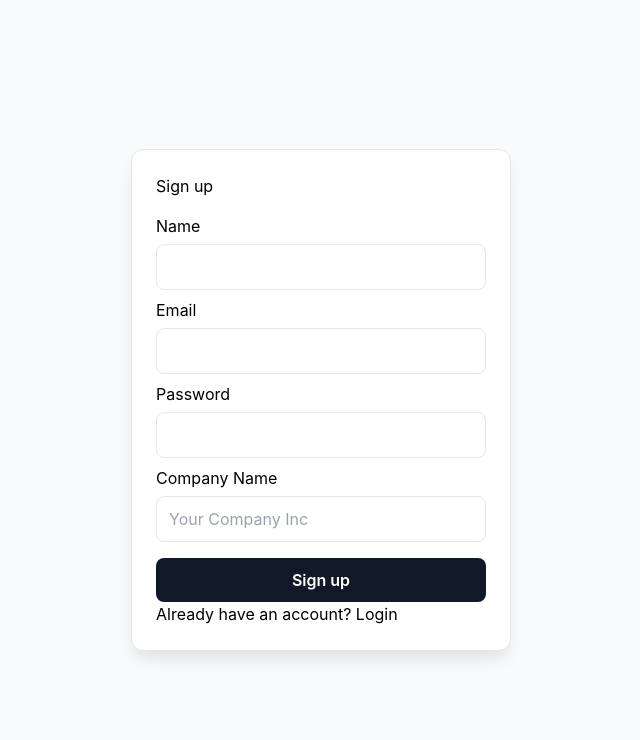
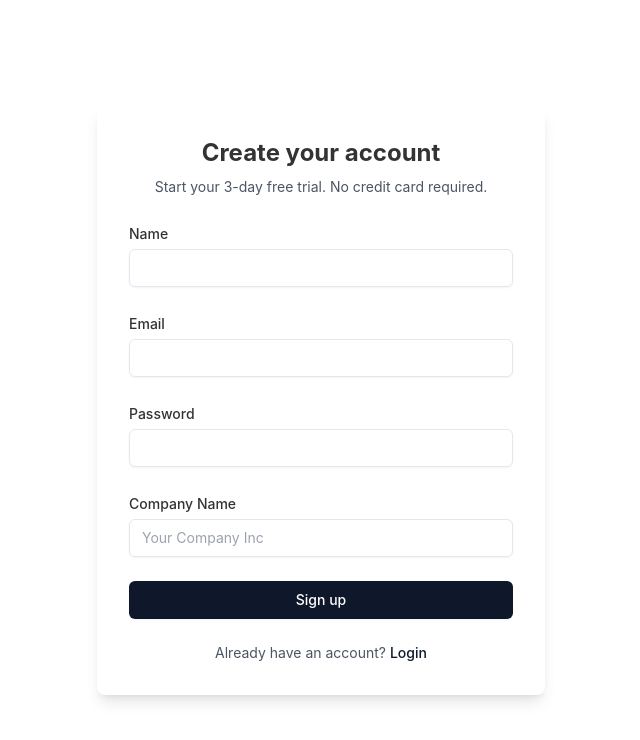
Before and after one commit to Omchaurasia33/IT-Project-Navigator, a React (Create React App) app in the folder frontend/: page /signup in a window 1280 px wide. Shown: the top 740 px of the page, without its empty margins (319-959 px from the left). Built offline with nearby package versions, Linux system fonts and the light colour scheme.

Commit message:
minor bugs

```diff
--- a/frontend/src/components/Auth/LoginPage.jsx
+++ b/frontend/src/components/Auth/LoginPage.jsx
@@ -56,43 +56,85 @@ export default function LoginPage() {
     }
   };
 
+  const inputClasses = "mt-1 block w-full px-3 py-2 bg-transparent border border-border-light dark:border-border-dark rounded-md shadow-sm placeholder-placeholder-light dark:placeholder-placeholder-dark focus:outline-none focus:ring-primary focus:border-primary text-text-light dark:text-text-dark sm:text-sm";
+  const buttonClasses = "w-full flex justify-center py-2 px-4 border border-transparent rounded-md shadow-sm text-sm font-medium text-white bg-primary hover:bg-opacity-90 focus:outline-none focus:ring-2 focus:ring-offset-2 focus:ring-primary disabled:opacity-50";
+
   return (
-    <div className="auth-container">
-      <form className="auth-card" onSubmit={onSubmit}>
-        <h2>Login</h2>
-        {error && <p className="auth-error">{error}</p>}
-        <label>
+    <div className="bg-background-light dark:bg-background-dark flex items-center justify-center min-h-screen" style={{color:'#333'}}>
+      <div className="w-full max-w-md p-8 space-y-6 bg-form-bg-light dark:bg-form-bg-dark rounded-lg shadow-lg">
+        <div className="text-center">
+          <h1 className="text-2xl font-bold text-text-light dark:text-text-dark">Sign in to your account</h1>
+          <p className="mt-2 text-sm text-gray-600 dark:text-gray-400">Select your organization to continue</p>
+        </div>
+
+        {error && <p className="text-center text-sm text-red-500">{error}</p>}
+
+        <form className="space-y-6" onSubmit={onSubmit}>
+          <div>
+            <label htmlFor="tenantSlug" className="text-sm font-medium text-text-light dark:text-text-dark">
               Organization
-          <select name="tenantSlug" value={form.tenantSlug} onChange={onChange} required
-          style={{
-  padding: "10px 12px",
-  border: "1px solid #e5e7eb",
-  borderRadius: "8px",
-  color: "#000",
-}}
-
+            </label>
+            <select
+              id="tenantSlug"
+              name="tenantSlug"
+              value={form.tenantSlug}
+              onChange={onChange}
+              required
+              className={inputClasses}
             >
               <option value="" disabled>Select your Organization</option>
               {tenants.map(tenant => (
                 <option key={tenant.slug} value={tenant.slug}>{tenant.name}</option>
               ))}
             </select>
+          </div>
+
+          <div>
+            <label htmlFor="email" className="text-sm font-medium text-text-light dark:text-text-dark">
+              Email
             </label>
-        <label>Email<input name="email" type="email" value={form.email} onChange={onChange} required /></label>
-        <label>Password<input name="password" type="password" value={form.password} onChange={onChange} required /></label>
+            <input
+              id="email"
+              name="email"
+              type="email"
+              autoComplete="email"
+              required
+              className={inputClasses}
+              value={form.email}
+              onChange={onChange}
+            />
+          </div>
 
-        <button type="submit" disabled={loading}>{loading ? 'Signing in...' : 'Login'}</button>
-        <p>Don't have an account? <Link to="/signup">Sign up</Link></p>
+          <div>
+            <label htmlFor="password" className="text-sm font-medium text-text-light dark:text-text-dark">
+              Password
+            </label>
+            <input
+              id="password"
+              name="password"
+              type="password"
+              autoComplete="current-password"
+              required
+              className={inputClasses}
+              value={form.password}
+              onChange={onChange}
+            />
+          </div>
+
+          <div>
+            <button type="submit" disabled={loading} className={buttonClasses}>
+              {loading ? 'Signing in...' : 'Login'}
+            </button>
+          </div>
         </form>
-      <style>{`
-        .auth-container{display:flex;align-items:center;justify-content:center;min-height:100vh;background:#f8fafc;padding:16px}
-        .auth-card{width:100%;max-width:380px;background:#fff;border:1px solid #e5e7eb;border-radius:12px;padding:24px;box-shadow:0 10px 15px -3px rgba(0,0,0,0.1);color:#000}
-        h2{margin:0 0 16px}
-        label{display:flex;flex-direction:column;gap:6px;margin:8px 0}
-        input{padding:10px 12px;border:1px solid #e5e7eb;border-radius:8px;color:#000}
-        button{margin-top:8px;width:100%;padding:10px 12px;border-radius:8px;border:none;background:#111827;color:#fff;font-weight:600}
-        .auth-error{color:#dc2626;margin:0 0 10px}
-      `}</style>
+
+        <p className="text-center text-sm text-gray-600 dark:text-gray-400">
+          Don't have an account?{' '}
+          <Link to="/signup" className="font-medium text-primary hover:text-opacity-80">
+            Sign up
+          </Link>
+        </p>
+      </div>
     </div>
   );
 }
--- a/frontend/src/components/Auth/SignupPage.jsx
+++ b/frontend/src/components/Auth/SignupPage.jsx
@@ -1,4 +1,3 @@
-
 import React, { useState } from 'react';
 import { useNavigate, Link } from 'react-router-dom';
 import { useAuth } from '../../auth/AuthContext';
@@ -93,39 +92,78 @@ export default function SignupPage() {
     }
   };
 
+  const inputClasses = "mt-1 block w-full px-3 py-2 bg-transparent border border-border-light dark:border-border-dark rounded-md shadow-sm placeholder-placeholder-light dark:placeholder-placeholder-dark focus:outline-none focus:ring-primary focus:border-primary text-text-light dark:text-text-dark sm:text-sm";
+  const buttonClasses = "w-full flex justify-center py-2 px-4 border border-transparent rounded-md shadow-sm text-sm font-medium text-white bg-primary hover:bg-opacity-90 focus:outline-none focus:ring-2 focus:ring-offset-2 focus:ring-primary disabled:opacity-50";
+
   return (
-    <div className="auth-container">
-      {!otpSent ? (
-        <form className="auth-card" onSubmit={onSignupSubmit}>
-          <h2>Sign up</h2>
-          {error && <p className="auth-error">{error}</p>}
-          <label>Name<input name="name" value={form.name} onChange={onChange} required /></label>
-          <label>Email<input name="email" type="email" value={form.email} onChange={onChange} required /></label>
-          <label>Password<input name="password" type="password" value={form.password} onChange={onChange} required /></label>
-          <label>Company Name<input name="tenantName" value={form.tenantName} onChange={onChange} placeholder="Your Company Inc" required /></label>
-          <button type="submit" disabled={loading}>{loading ? 'Creating account...' : 'Sign up'}</button>
-          <p>Already have an account? <Link to="/login">Login</Link></p>
-        </form>
-      ) : (
-        <form className="auth-card" onSubmit={onVerifyOtpSubmit}>
-          <h2>Verify your email</h2>
-          <p>An OTP has been sent to <strong>{form.email}</strong>. Please enter it below.</p>
-          {error && <p className="auth-error">{error}</p>}
-          <label>OTP<input name="otp" value={otp} onChange={onOtpChange} required /></label>
-          <button type="submit" disabled={loading}>{loading ? 'Verifying...' : 'Verify'}</button>
-          <p>Didn't receive the code? <button type="button" onClick={onResendOtp} disabled={loading} className="link-button">Resend OTP</button></p>
-        </form>
-      )}
-      <style>{`
-        .auth-container{display:flex;align-items:center;justify-content:center;min-height:100vh;background:#f8fafc;padding:16px}
-        .auth-card{width:100%;max-width:380px;background:#fff;border:1px solid #e5e7eb;border-radius:12px;padding:24px;box-shadow:0 10px 15px -3px rgba(0,0,0,0.1);color:#000}
-        h2{margin:0 0 16px}
-        label{display:flex;flex-direction:column;gap:6px;margin:8px 0}
-        input{padding:10px 12px;border:1px solid #e5e7eb;border-radius:8px;color:#000}
-        button{margin-top:8px;width:100%;padding:10px 12px;border-radius:8px;border:none;background:#111827;color:#fff;font-weight:600}
-        .auth-error{color:#dc2626;margin:0 0 10px}
-        .link-button{background:none;border:none;color:#111827;text-decoration:underline;padding:0;margin:0;cursor:pointer;}
-      `}</style>
+    <div className="bg-background-light dark:bg-background-dark flex items-center justify-center min-h-screen" style={{color:'#333'}}>
+      <div className="w-full max-w-md p-8 space-y-6 bg-form-bg-light dark:bg-form-bg-dark rounded-lg shadow-lg">
+        {!otpSent ? (
+          <>
+            <div className="text-center">
+              <h1 className="text-2xl font-bold text-text-light dark:text-text-dark">Create your account</h1>
+              <p className="mt-2 text-sm text-gray-600 dark:text-gray-400">Start your 3-day free trial. No credit card required.</p>
+            </div>
+            {error && <p className="text-center text-sm text-red-500">{error}</p>}
+            <form className="space-y-6" onSubmit={onSignupSubmit}>
+              <div>
+                <label htmlFor="name" className="text-sm font-medium text-text-light dark:text-text-dark">Name</label>
+                <input id="name" name="name" type="text" required className={inputClasses} value={form.name} onChange={onChange} />
+              </div>
+              <div>
+                <label htmlFor="email" className="text-sm font-medium text-text-light dark:text-text-dark">Email</label>
+                <input id="email" name="email" type="email" autoComplete="email" required className={inputClasses} value={form.email} onChange={onChange} />
+              </div>
+              <div>
+                <label htmlFor="password"className="text-sm font-medium text-text-light dark:text-text-dark">Password</label>
+                <input id="password" name="password" type="password" autoComplete="current-password" required className={inputClasses} value={form.password} onChange={onChange} />
+              </div>
+              <div>
+                <label htmlFor="tenantName" className="text-sm font-medium text-text-light dark:text-text-dark">Company Name</label>
+                <input id="tenantName" name="tenantName" type="text" required placeholder="Your Company Inc" className={inputClasses} value={form.tenantName} onChange={onChange} />
+              </div>
+              <div>
+                <button type="submit" disabled={loading} className={buttonClasses}>
+                  {loading ? 'Creating account...' : 'Sign up'}
+                </button>
+              </div>
+            </form>
+            <p className="text-center text-sm text-gray-600 dark:text-gray-400">
+              Already have an account?{' '}
+              <Link to="/login" className="font-medium text-primary hover:text-opacity-80">
+                Login
+              </Link>
+            </p>
+          </>
+        ) : (
+          <>
+            <div className="text-center">
+              <h1 className="text-2xl font-bold text-text-light dark:text-text-dark">Verify your email</h1>
+              <p className="mt-2 text-sm text-gray-600 dark:text-gray-400">
+                An OTP has been sent to <strong>{form.email}</strong>. Please enter it below.
+              </p>
+            </div>
+            {error && <p className="text-center text-sm text-red-500">{error}</p>}
+            <form className="space-y-6" onSubmit={onVerifyOtpSubmit}>
+              <div>
+                <label htmlFor="otp" className="text-sm font-medium text-text-light dark:text-text-dark">One-Time Password (OTP)</label>
+                <input id="otp" name="otp" type="text" required className={inputClasses} value={otp} onChange={onOtpChange} />
+              </div>
+              <div>
+                <button type="submit" disabled={loading} className={buttonClasses}>
+                  {loading ? 'Verifying...' : 'Verify'}
+                </button>
+              </div>
+            </form>
+            <p className="text-center text-sm text-gray-600 dark:text-gray-400">
+              Didn't receive the code?{' '}
+              <button type="button" onClick={onResendOtp} disabled={loading} className="font-medium text-primary hover:text-opacity-80 bg-transparent border-none p-0 disabled:opacity-50 disabled:cursor-not-allowed">
+                Resend OTP
+              </button>
+            </p>
+          </>
+        )}
+      </div>
     </div>
   );
 }
```
Lines whose indentation alone changed are shown as unchanged.
